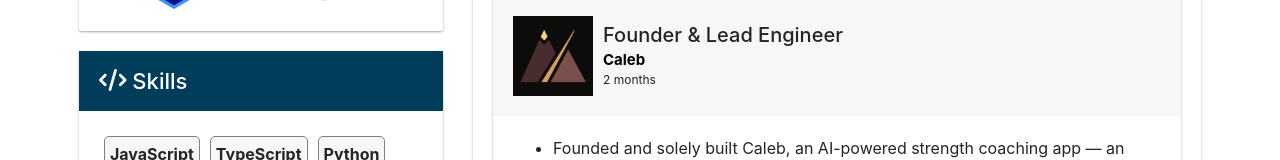
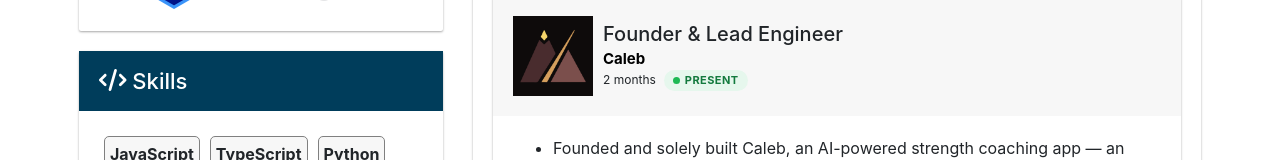
Before and after one commit to jehielmartinez/portfolio, a React (Vite) app: page / in a window 1280 px wide. Shown: the part 741-901 px from the top of the page. Built offline with nearby package versions, Linux system fonts and the light colour scheme.

Commit message:
Highlight current roles with a pulsing Present badge
Show a green animated Present pill on experience entries whose end
date is now, so ongoing work stands out.

```diff
--- a/src/App.css
+++ b/src/App.css
@@ -229,6 +229,37 @@
   font-size: 12px;
   margin: 0;
 }
+.experience-card__experience--duration{
+  display: flex;
+  align-items: center;
+}
+.experience-card__experience--present{
+  display: inline-flex;
+  align-items: center;
+  gap: 5px;
+  margin-left: 8px;
+  padding: 2px 9px;
+  border-radius: 999px;
+  background-color: #e6f7ed;
+  color: #137a3e;
+  font-size: 11px;
+  font-weight: 700;
+  text-transform: uppercase;
+  letter-spacing: 0.04em;
+}
+.experience-card__experience--present-dot{
+  width: 7px;
+  height: 7px;
+  border-radius: 50%;
+  background-color: #1db954;
+  box-shadow: 0 0 0 0 rgba(29, 185, 84, 0.6);
+  animation: presentPulse 1.6s ease-out infinite;
+}
+@keyframes presentPulse{
+  0%{ box-shadow: 0 0 0 0 rgba(29, 185, 84, 0.6); }
+  70%{ box-shadow: 0 0 0 6px rgba(29, 185, 84, 0); }
+  100%{ box-shadow: 0 0 0 0 rgba(29, 185, 84, 0); }
+}
 .experience-card__experience--header a{
   font-size: 15px;
   font-weight: bold;
--- a/src/components/Experience.tsx
+++ b/src/components/Experience.tsx
@@ -36,8 +36,14 @@ export default function Experience({ experience = [] }: ExperienceProps): JSX.El
                 <a rel='noopener noreferrer' target='_blank' href={job.website}>
                   {job.company}
                 </a>
-                <p>
+                <p className='experience-card__experience--duration'>
                   {job.duration}
+                  {job.endDate === 'now' && (
+                    <span className='experience-card__experience--present'>
+                      <span className='experience-card__experience--present-dot' />
+                      Present
+                    </span>
+                  )}
                 </p>
               </div>
             </header>
```
